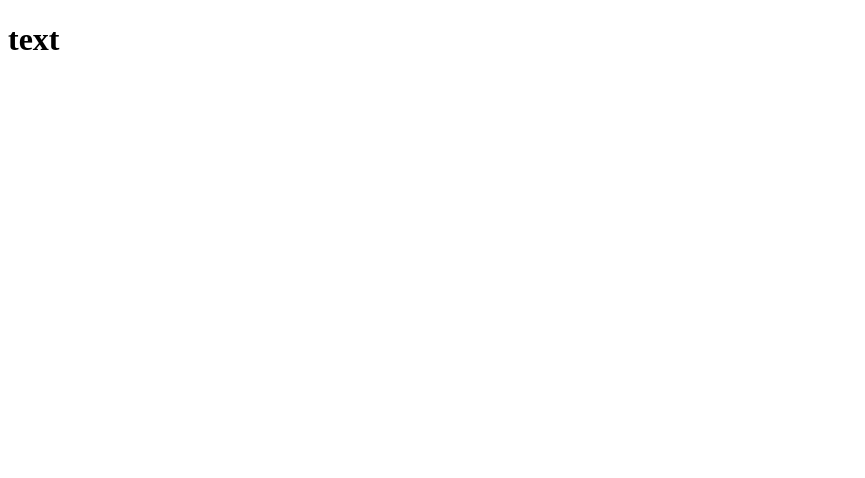
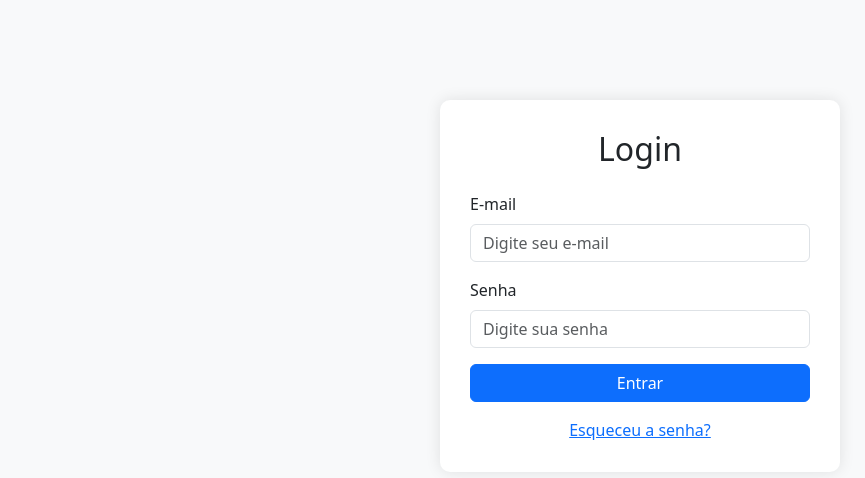
Before and after one commit to Rudolfosehnem/atividade-13, a plain HTML site: page index.html in a window 1280 px wide. Shown: the whole page, without its empty margins (0-865 px from the left). Drawn offline with nearby package versions, Linux system fonts and the light colour scheme.

Commit message:
Add files via upload

```diff
--- a/index.html
+++ b/index.html
@@ -1,11 +1,50 @@
 <!DOCTYPE html>
-<html lang="en">
+<html lang="pt-br">
 <head>
-    <meta charset="UTF-8">
-    <meta name="viewport" content="width=device-width, initial-scale=1.0">
-    <title>Document</title>
+  <meta charset="UTF-8">
+  <meta name="viewport" content="width=device-width, initial-scale=1">
+  <title>Página de Login</title>
+
+  <link href="https://cdn.jsdelivr.net/npm/bootstrap@5.3.3/dist/css/bootstrap.min.css" rel="stylesheet">
+  <style>
+    body {
+      background-color: #f8f9fa;
+    }
+    .login-container {
+      max-width: 400px;
+      margin: 100px auto;
+      padding: 30px;
+      background-color: white;
+      border-radius: 10px;
+      box-shadow: 0 0 15px rgba(0,0,0,0.1);
+    }
+  </style>
 </head>
 <body>
-    <h1>text</h1>
+
+  <div class="container">
+    <div class="login-container">
+      <h2 class="text-center mb-4">Login</h2>
+      <form>
+        <div class="mb-3">
+          <label for="email" class="form-label">E-mail</label>
+          <input type="email" class="form-control" id="email" placeholder="Digite seu e-mail">
+        </div>
+        <div class="mb-3">
+          <label for="senha" class="form-label">Senha</label>
+          <input type="password" class="form-control" id="senha" placeholder="Digite sua senha">
+        </div>
+        <div class="d-grid gap-2">
+          <button type="submit" class="btn btn-primary">Entrar</button>
+        </div>
+        <div class="mt-3 text-center">
+          <a href="#">Esqueceu a senha?</a>
+        </div>
+      </form>
+    </div>
+  </div>
+
+
+
 </body>
 </html>
```
